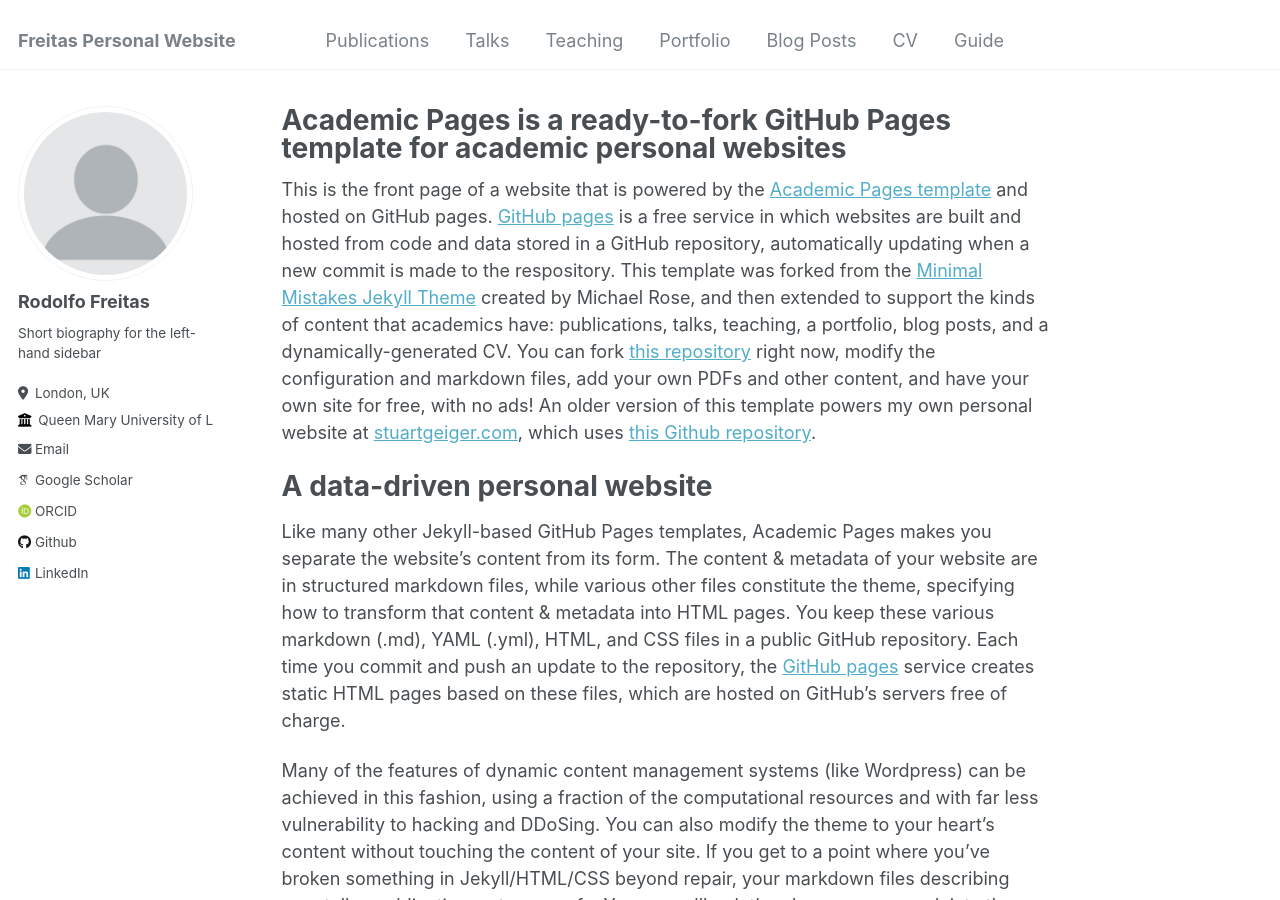
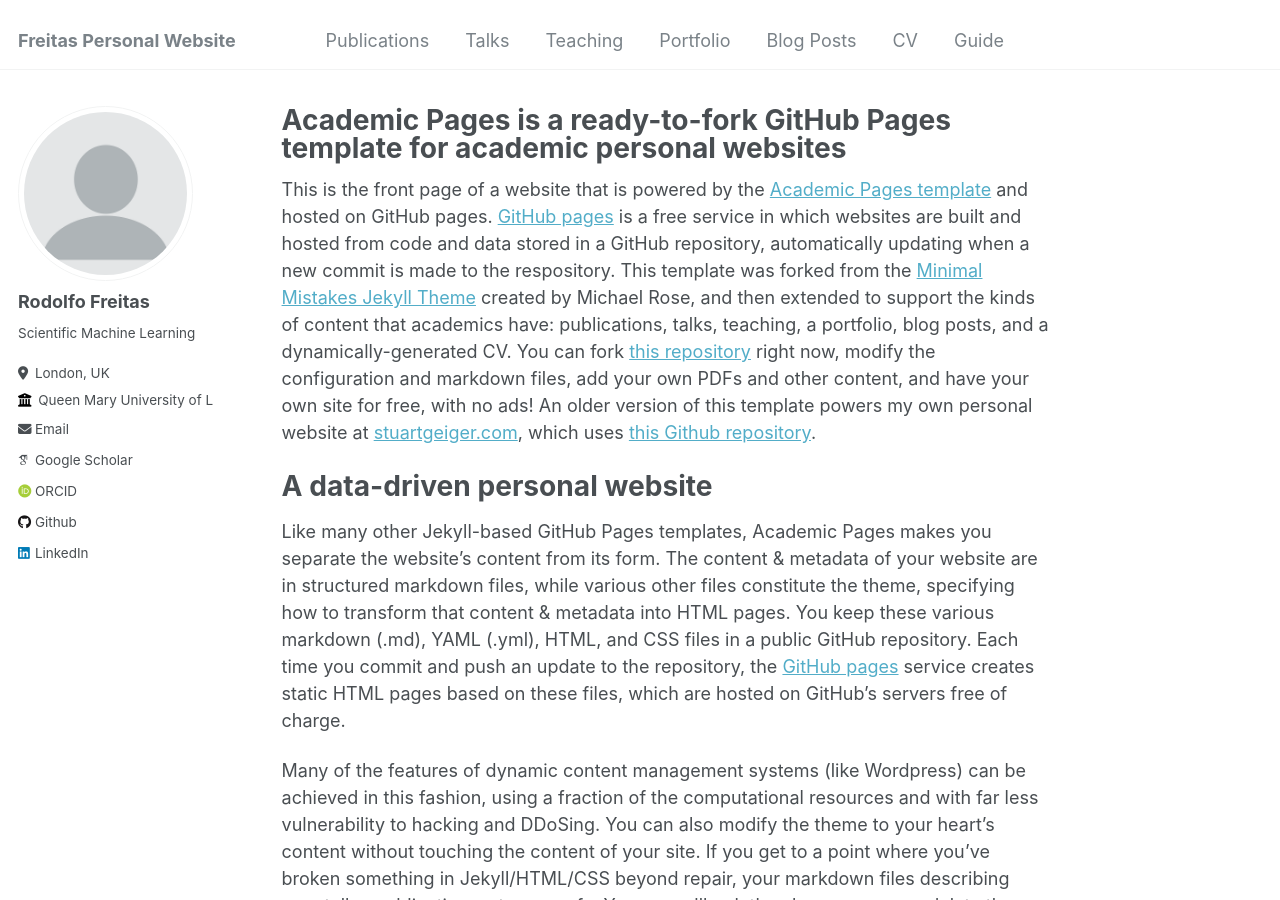
Before and after one commit to RodolfosmFreitas/RodolfosmFreitas.github.io, a Jekyll site: the page built from _pages/about.md, in a window 1280 px wide and 900 px high. Built offline with Jekyll 4.4.1, drawn with Linux system fonts in a browser that asks for light colours; some web fonts are replaced.

Commit message:
Update _config.yml

```diff
--- a/_config.yml
+++ b/_config.yml
@@ -24,7 +24,7 @@ author:
   avatar           : "profile.png"
   name             : "Rodolfo Freitas"
   pronouns         : # example: "she/her"
-  bio              : "Short biography for the left-hand sidebar"
+  bio              : "Scientific Machine Learning "
   location         : "London, UK"
   employer         : "Queen Mary University of London"
   URI              : "https://www.sems.qmul.ac.uk/staff/r.dasilvamachadodefreitas"
```
